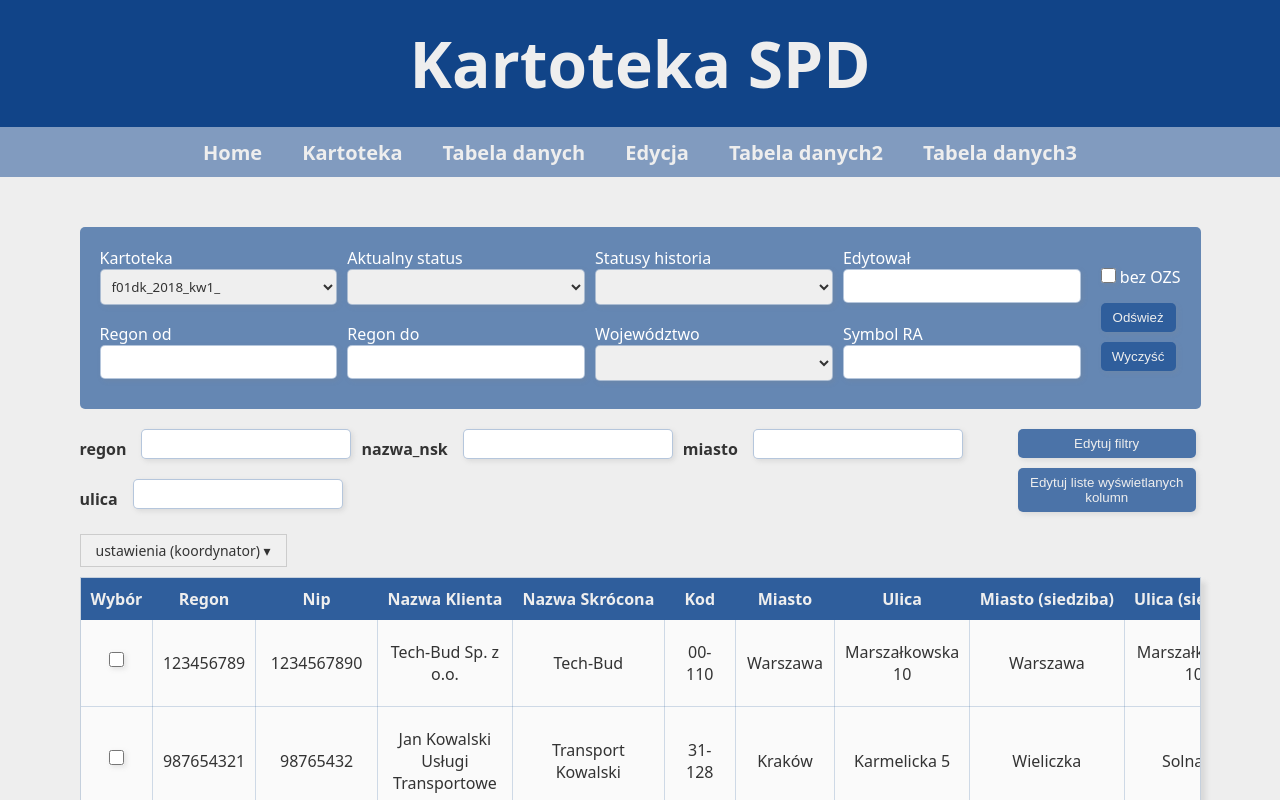
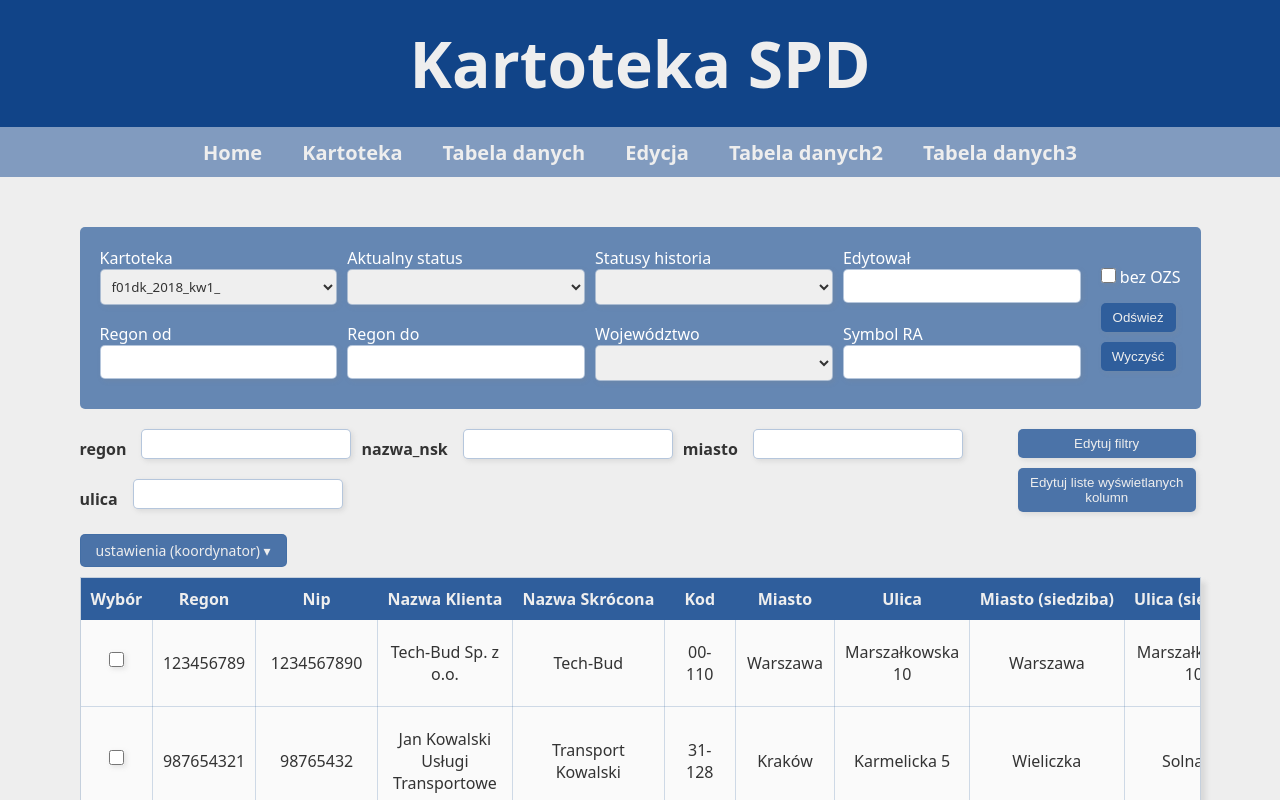
Before and after one commit to N1k1f0r/Praktyka, a React (Vite) app: page /tabela3 in a window 1280 px wide. Shown: the top 800 px of the page. Built offline with nearby package versions, Linux system fonts and the light colour scheme.

Commit message:
styles update

```diff
--- a/src/index.css
+++ b/src/index.css
@@ -169,8 +169,6 @@ th input{
   width:50px ;
 }
 
-
-/* Okienko modalne - edycja kolumn */
 .modal-overlay {
   position: fixed;
   top: 0;
@@ -189,7 +187,6 @@ th input{
   padding: 20px 30px;
   border-radius: 10px;
   box-shadow: 5px 5px 15px rgba(0, 0, 0, 0.3);
-  border-left: 5px solid #225496;
   max-width: 400px;
   width: 100%;
   max-height: 80vh;
@@ -262,8 +259,6 @@ th input{
 }
 
 
-
-/* Wiersz pojedynczego filtru w modalu */
 .filter-item {
   display: flex;
   align-items: center;
@@ -281,7 +276,6 @@ th input{
   border-color: #22549644;
 }
 
-/* Przycisk usuwania (czerwony iks) */
 .btn-remove {
   background-color: #ff6b6b;
   color: #ffffff;
@@ -301,7 +295,6 @@ th input{
   background-color: #fa5252;
 }
 
-/* Sekcja dodawania nowego filtru na dole modala */
 .add-filter-row {
   display: flex;
   gap: 10px;
@@ -326,38 +319,34 @@ th input{
   margin-bottom: 10px;
 }
 
-/* Przycisk główny (zakładka menu) */
 .coordinator-menu-btn {
-  background-color: #f0f0f0;
-  color: #333;
-  border: 1px solid #ccc;
+  background-color: #225496cc;
+  color: #eee;
+  border: 1px solid #22549633;
   padding: 6px 15px;
   font-size: 14px;
   font-family: inherit;
   cursor: pointer;
-  border-radius: 0; /* Proste kąty jak w klasycznych systemach */
+  border-radius: 5px;
   box-shadow: none;
   transition: all 0.2s ease;
 }
-
-.coordinator-menu-btn:hover,
-.coordinator-menu-btn.active {
-  background-color: #e0e0e0;
-  border-color: #999;
-  color: #000;
+.coordinator-menu-btn.active{
+  background-color: #225496;
 }
 
-/* Rozwijana lista */
+
 .coordinator-dropdown {
   position: absolute;
   top: 100%;
   left: 0;
   z-index: 100;
   background-color: #fff;
-  border: 1px solid #a0a0a0;
-  box-shadow: 3px 3px 8px rgba(0, 0, 0, 0.2);
+  border: 1px solid #22549644;
+  box-shadow: 3px 3px 8px #8883;
   min-width: 350px;
   text-align: left;
+  border-radius: 0 10px 10px 10px;
 }
 
 .coordinator-dropdown ul {
@@ -372,11 +361,11 @@ th input{
   color: #333;
   cursor: pointer;
   border-left: 3px solid transparent;
-  transition: background-color 0.15s;
+  transition: background-color 300ms;
   white-space: nowrap;
+  transition: 300ms;
 }
 
-/* Podświetlenie po naciśnięciu lub najechaniu (efekt Windows/Java App) */
 .coordinator-dropdown li:hover {
   background-color: #e6f0fa;
   border-left-color: #225496;
```
